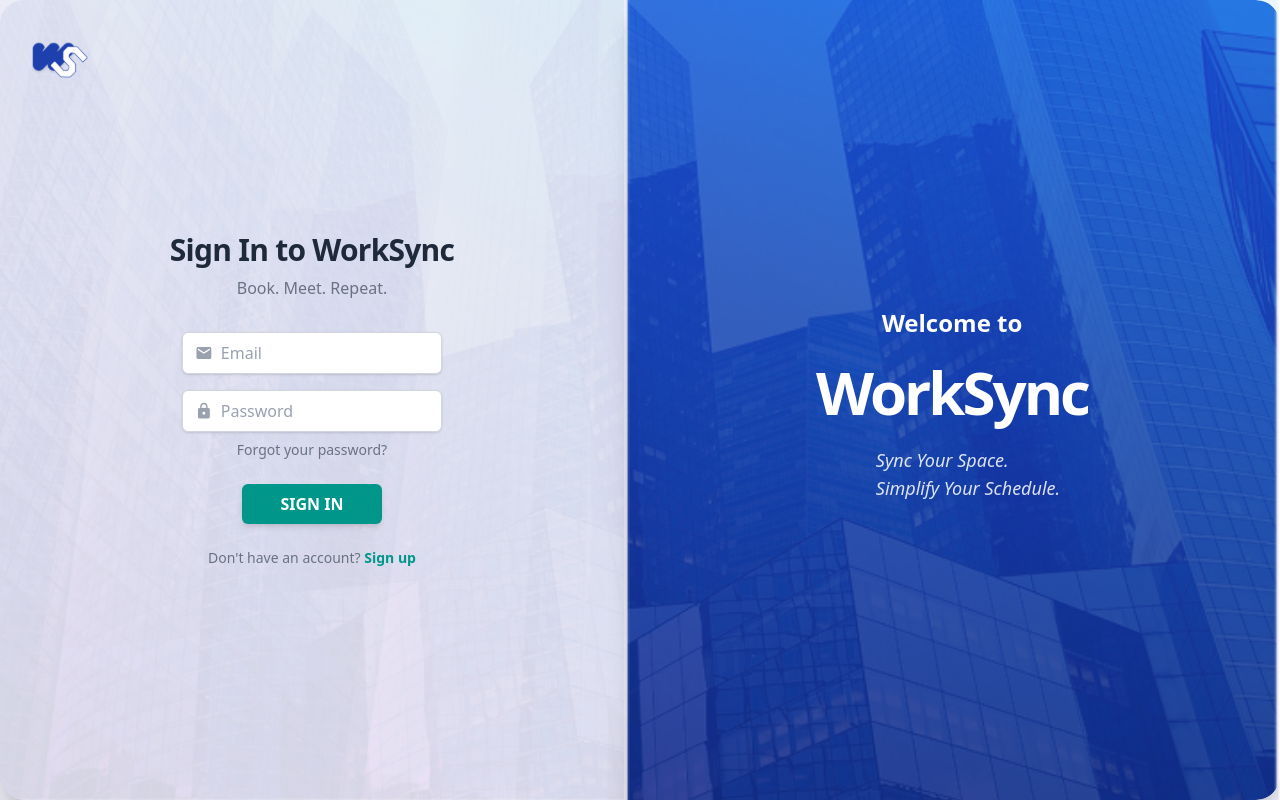
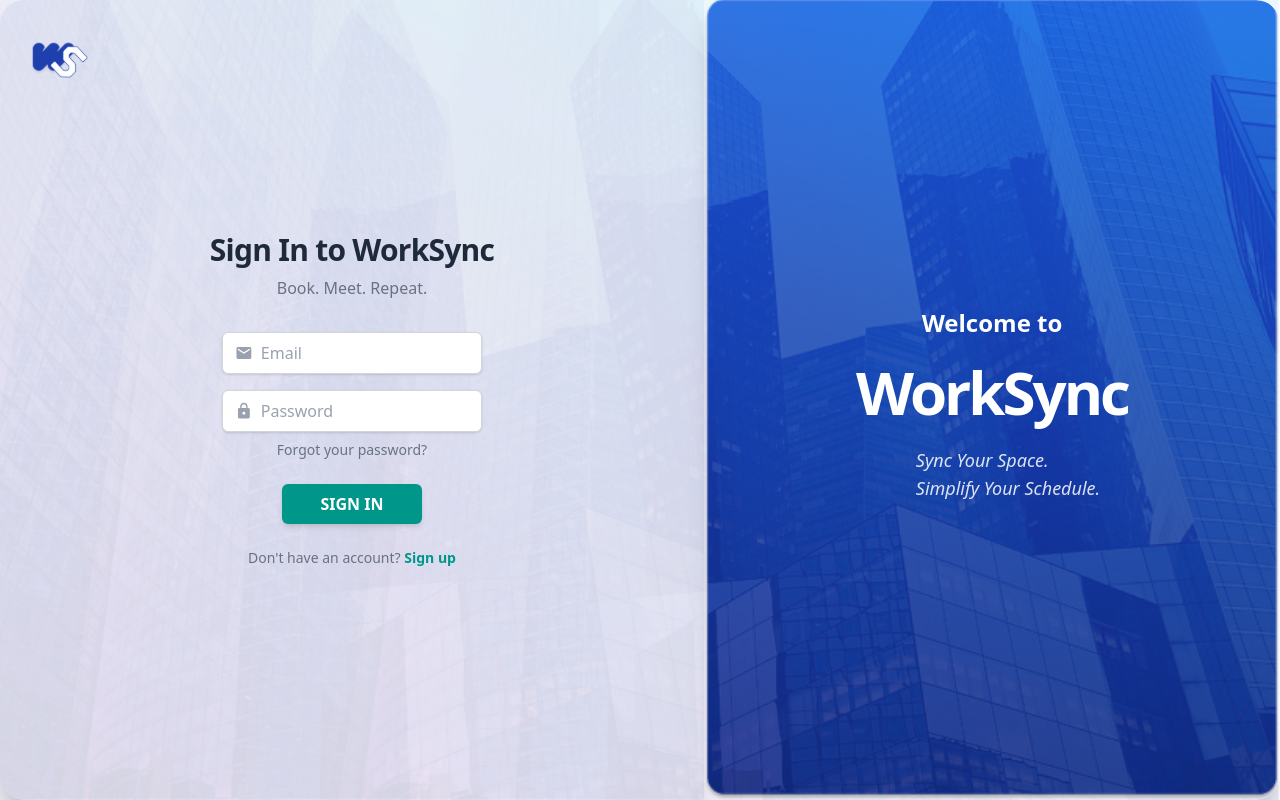
Before and after one commit to donnabell-s/WorkSync-frontend, a React (Vite) app: page /login in a window 1280 px wide. Built offline with nearby package versions, Linux system fonts and the light colour scheme.

Commit message:
matches login page layout proportions to signup page

```diff
--- a/src/views/containers/Authentication/Login.tsx
+++ b/src/views/containers/Authentication/Login.tsx
@@ -11,7 +11,7 @@ const Login = () => {
     >
       {/* Left Side */}
        <div
-        className="flex-1 flex flex-col justify-center items-center relative min-h-screen rounded-tl-3xl rounded-bl-3xl bg-[url('/src/assets/login-bg2.png')] bg-cover bg-center shadow-xl"
+        className="basis-[55%] flex flex-col justify-center items-center relative min-h-screen rounded-tl-3xl rounded-bl-3xl bg-[url('/src/assets/login-bg2.png')] bg-cover bg-center shadow-xl"
       >
         {/* Subtle white overlay for readability */}
         <div className="absolute inset-0 bg-white/10 rounded-tl-3xl rounded-bl-3xl pointer-events-none z-0" />
@@ -71,7 +71,7 @@ const Login = () => {
 
       {/* Right Side */}
       <div
-        className="flex-1 flex flex-col justify-center items-center relative min-h-screen p-4 rounded-tr-3xl rounded-br-3xl bg-white/0 shadow-xl overflow-hidden"
+        className="basis-[45%] flex flex-col justify-center items-center relative min-h-screen p-4 rounded-tr-3xl rounded-br-3xl bg-white/0 shadow-xl overflow-hidden"
       >
         <div
           className="absolute inset-0 w-full h-full bg-cover bg-center rounded-tr-3xl rounded-br-3xl z-0 bg-[url('/src/assets/login-bg1.png')]"
```
